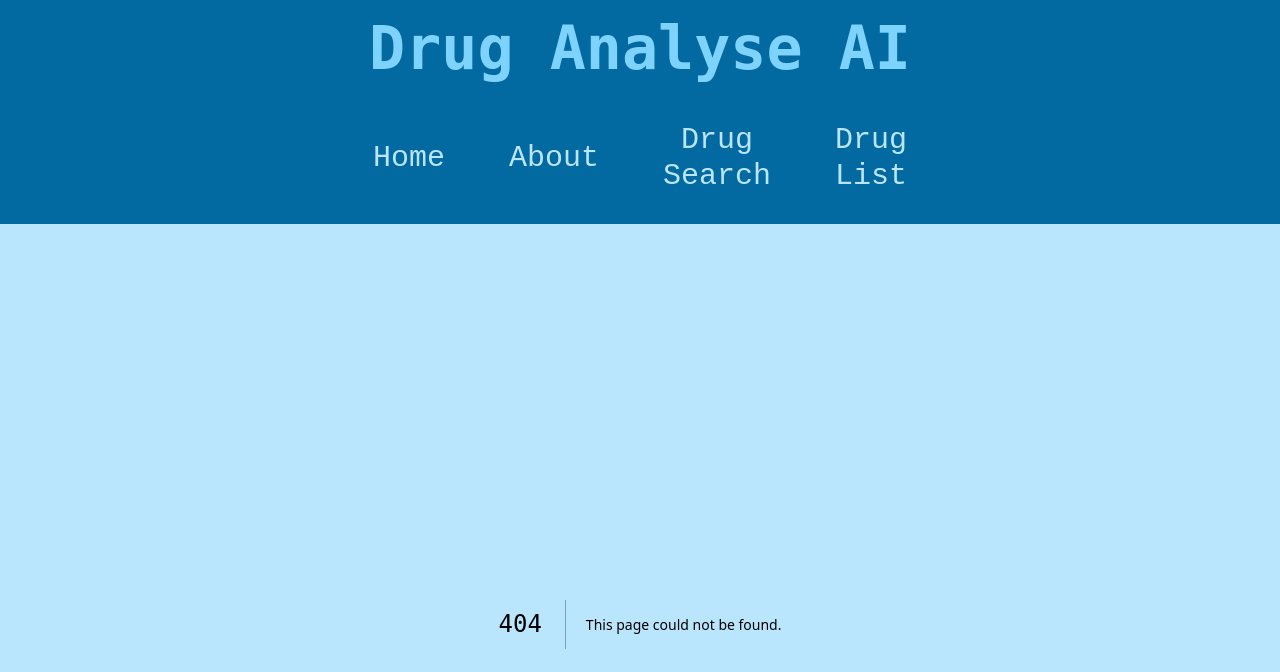
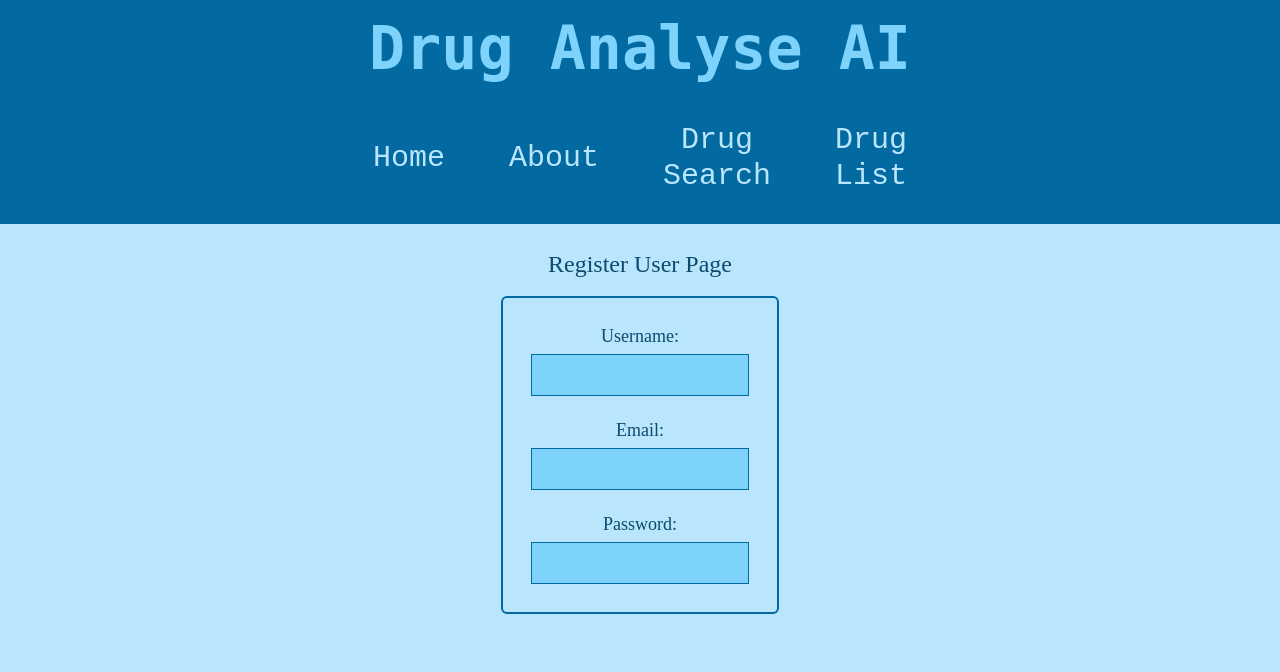
Before and after one commit to valvira-gh/drug_analyse_ai, a Next.js app: page /register-user in a window 1280 px wide. Before the commit this address had no page. Shown: the top 672 px of the page. Built offline with nearby package versions, Linux system fonts and the light colour scheme.

Commit message:
RegisterUser

```diff
--- a/app/login/page.tsx
+++ b/app/login/page.tsx
@@ -1,4 +1,5 @@
 import LoginForm from "./LoginForm";
+import Link from "next/link";
 
 const LoginPage = () => {
   return (
@@ -6,6 +7,9 @@ const LoginPage = () => {
       <h2 className="text-2xl text-sky-900 text-center mt-2 mb-4">
         Login Page
       </h2>
+      <Link href={"/register-user"} className="text-xl font-bold text-sky-500">
+        Register User
+      </Link>
       <LoginForm />
     </section>
   );
--- /dev/null
+++ b/app/register-user/RegisterUserForm.tsx
@@ -0,0 +1,41 @@
+const RegisterUserForm: React.FC = () => {
+  return (
+    <form className="flex flex-col items-center border-2 border-sky-700 rounded-md p-4">
+      <div className="flex flex-col items-center m-2">
+        <label htmlFor="username" className="text-sky-900 text-lg">
+          Username:
+        </label>
+        <input
+          type="text"
+          name="username"
+          id="username"
+          className="border bg-sky-300 border-sky-700 p-2 m-1"
+        />
+      </div>
+      <div className="flex flex-col items-center m-2">
+        <label htmlFor="email" className="text-sky-900 text-lg">
+          Email:
+        </label>
+        <input
+          type="email"
+          name="email"
+          id="email"
+          className="border bg-sky-300 border-sky-700 p-2 m-1"
+        />
+      </div>
+      <div className="flex flex-col items-center m-2">
+        <label htmlFor="password" className="text-sky-900 text-lg">
+          Password:
+        </label>
+        <input
+          type="password"
+          name="password"
+          id="password"
+          className="border bg-sky-300 border-sky-700 p-2 m-1"
+        />
+      </div>
+    </form>
+  );
+};
+
+export default RegisterUserForm;
--- /dev/null
+++ b/app/register-user/page.tsx
@@ -0,0 +1,14 @@
+import RegisterUserForm from "@/app/register-user/RegisterUserForm";
+
+const RegisterUserPage = () => {
+  return (
+    <section className="flex flex-col items-center m-4">
+      <h2 className="text-2xl text-sky-900 text-center mt-2 mb-4">
+        Register User Page
+      </h2>
+      <RegisterUserForm />
+    </section>
+  );
+};
+
+export default RegisterUserPage;
```
